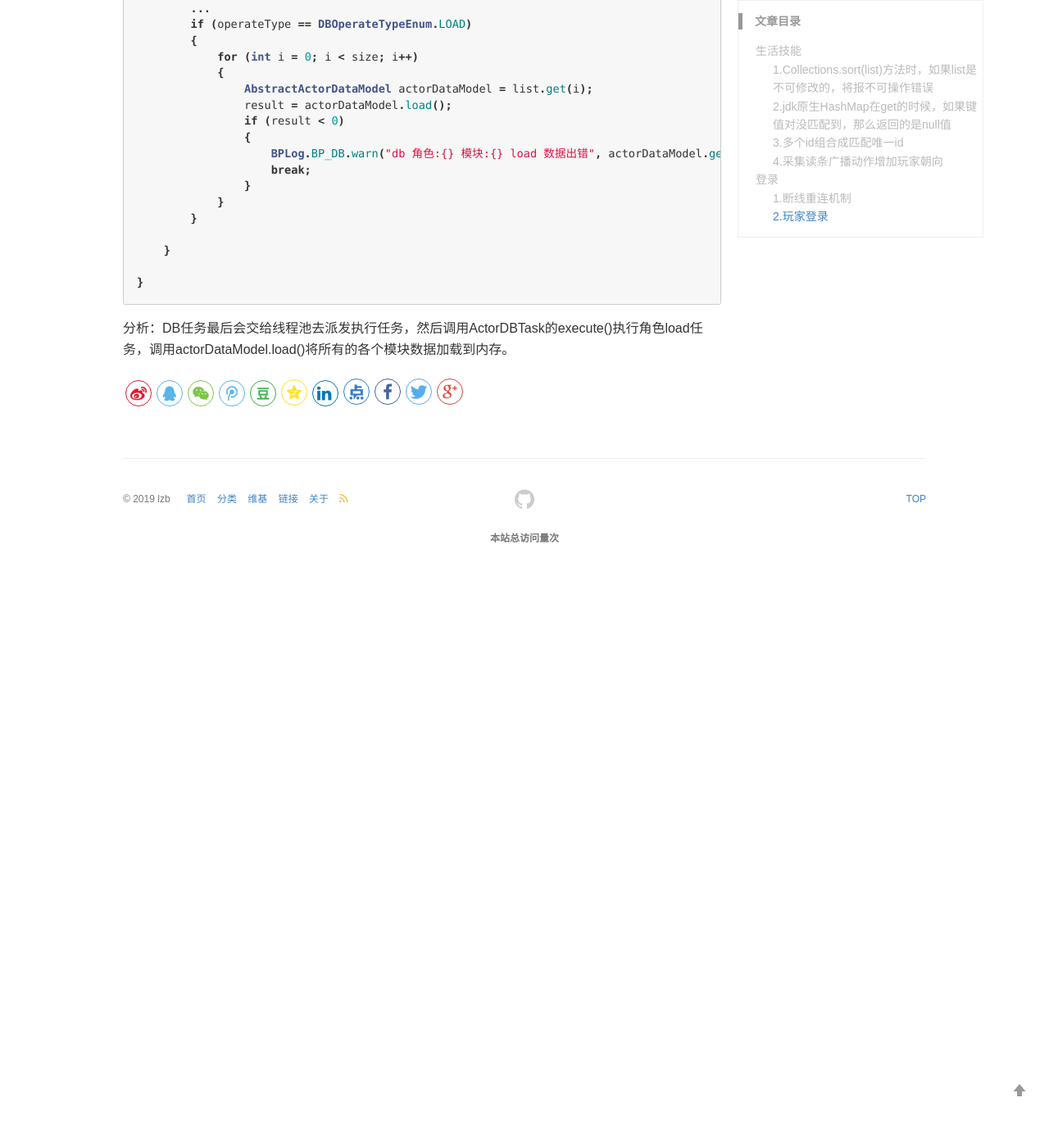
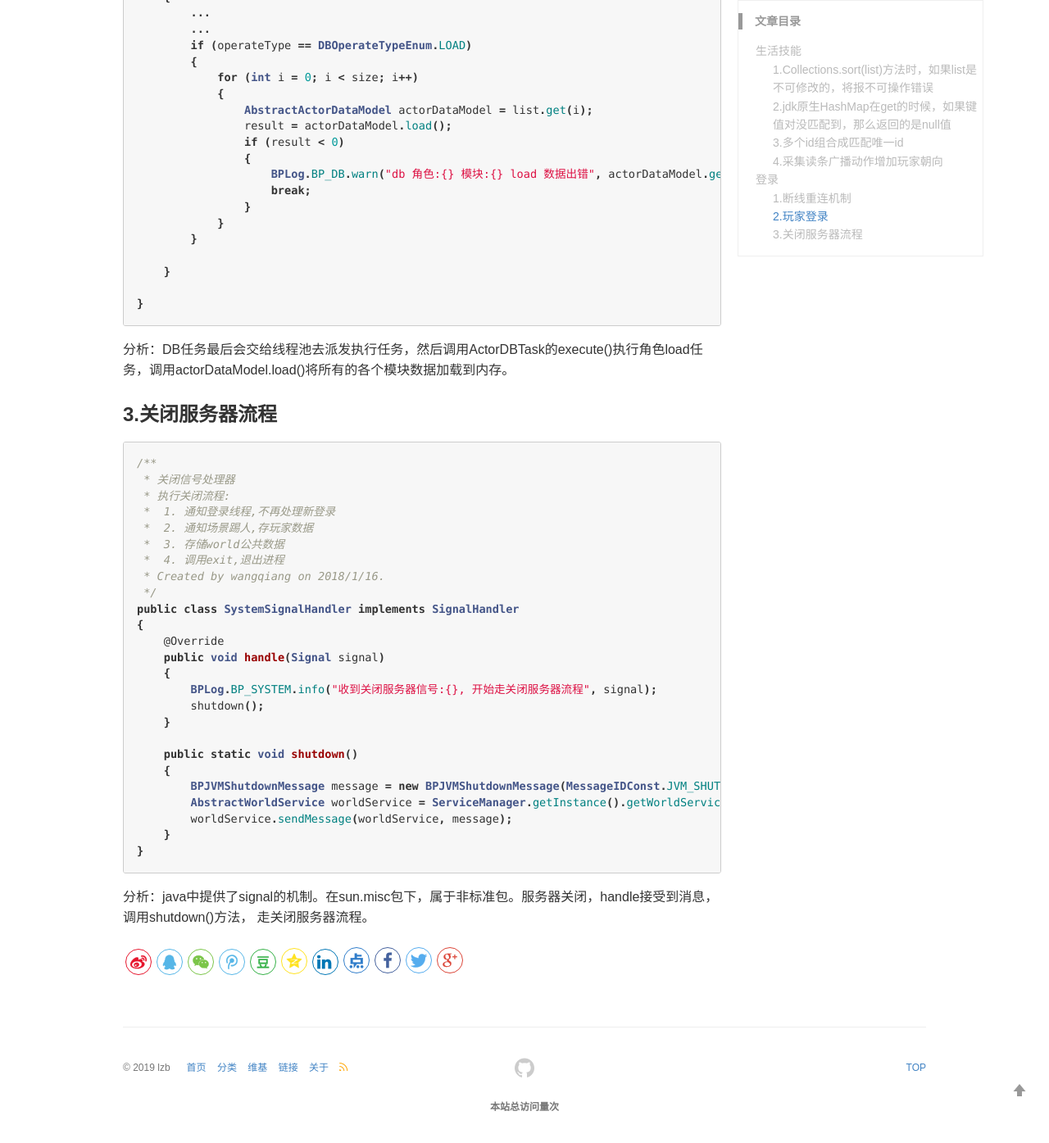
Before and after one commit to lizb0907/lizb0907.github.io, a Jekyll site: the page built from _posts/mmo-game/2018-08-09-Game.md, in a window 1280 px wide and 1400 px high, scrolled down 16759 px. Shown: the top 1395 px of the window at 82% size. Built offline with Jekyll 4.4.1, drawn with Linux system fonts in a browser that asks for light colours; comment, search, counter and statistics services are not loaded; before the commit the page ends 17465 px from its top, so only the background shows below that.

Commit message:
udate mmo-game jvm关闭回调

````diff
--- a/_posts/mmo-game/2018-08-09-Game.md
+++ b/_posts/mmo-game/2018-08-09-Game.md
@@ -801,3 +801,36 @@ public class ActorDBTask extends AbstractDBTask
 }
 ```
 分析：DB任务最后会交给线程池去派发执行任务，然后调用ActorDBTask的execute()执行角色load任务，调用actorDataModel.load()将所有的各个模块数据加载到内存。
+
+
+### 3.关闭服务器流程
+
+```java
+/**
+ * 关闭信号处理器
+ * 执行关闭流程:
+ *  1. 通知登录线程,不再处理新登录
+ *  2. 通知场景踢人,存玩家数据
+ *  3. 存储world公共数据
+ *  4. 调用exit,退出进程
+ * Created by wangqiang on 2018/1/16.
+ */
+public class SystemSignalHandler implements SignalHandler
+{
+    @Override
+    public void handle(Signal signal)
+    {
+        BPLog.BP_SYSTEM.info("收到关闭服务器信号:{}, 开始走关闭服务器流程", signal);
+        shutdown();
+    }
+
+    public static void shutdown()
+    {
+        BPJVMShutdownMessage message = new BPJVMShutdownMessage(MessageIDConst.JVM_SHUTDOWN_NOTICE);
+        AbstractWorldService worldService = ServiceManager.getInstance().getWorldService();
+        worldService.sendMessage(worldService, message);
+    }
+}
+```
+分析：java中提供了signal的机制。在sun.misc包下，属于非标准包。服务器关闭，handle接受到消息，调用shutdown()方法，
+走关闭服务器流程。
````
